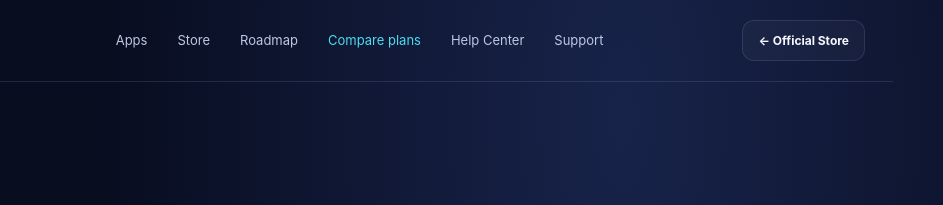
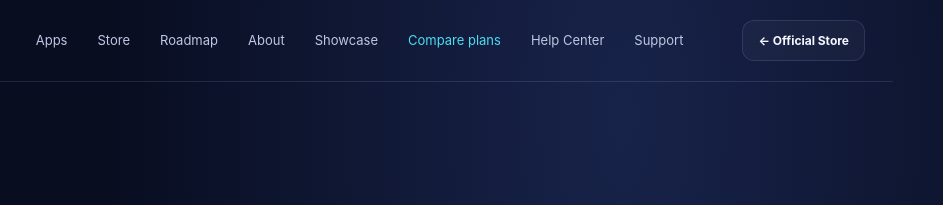
Before and after one commit to EarnPlayApps/EarnPlayApps-Website, a plain HTML site: page compare.html in a window 1280 px wide. Shown: the top 205 px of the page, 337-1280 px from the left. Drawn offline with Linux system fonts and the light colour scheme.

Commit message:
Add Showcase and About navigation

```diff
--- a/compare.html
+++ b/compare.html
@@ -9,7 +9,7 @@
 <body>
 <header class="topbar">
 <a class="brand" href="index.html"><span class="brand-mark">E</span><span class="brand-name">EarnPlayApps<small>Independent software studio</small></span></a>
-<nav><a href="index.html#apps">Apps</a><a href="store.html">Store</a><a href="roadmap.html">Roadmap</a><a href="compare.html" aria-current="page">Compare plans</a><a href="help.html">Help Center</a><a href="support.html">Support</a></nav>
+<nav><a href="index.html#apps">Apps</a><a href="store.html">Store</a><a href="roadmap.html">Roadmap</a><a href="about.html">About</a><a href="showcase.html">Showcase</a><a href="compare.html" aria-current="page">Compare plans</a><a href="help.html">Help Center</a><a href="support.html">Support</a></nav>
 <a class="top-cta" href="store.html">← Official Store</a>
 </header>
 <main>
```
